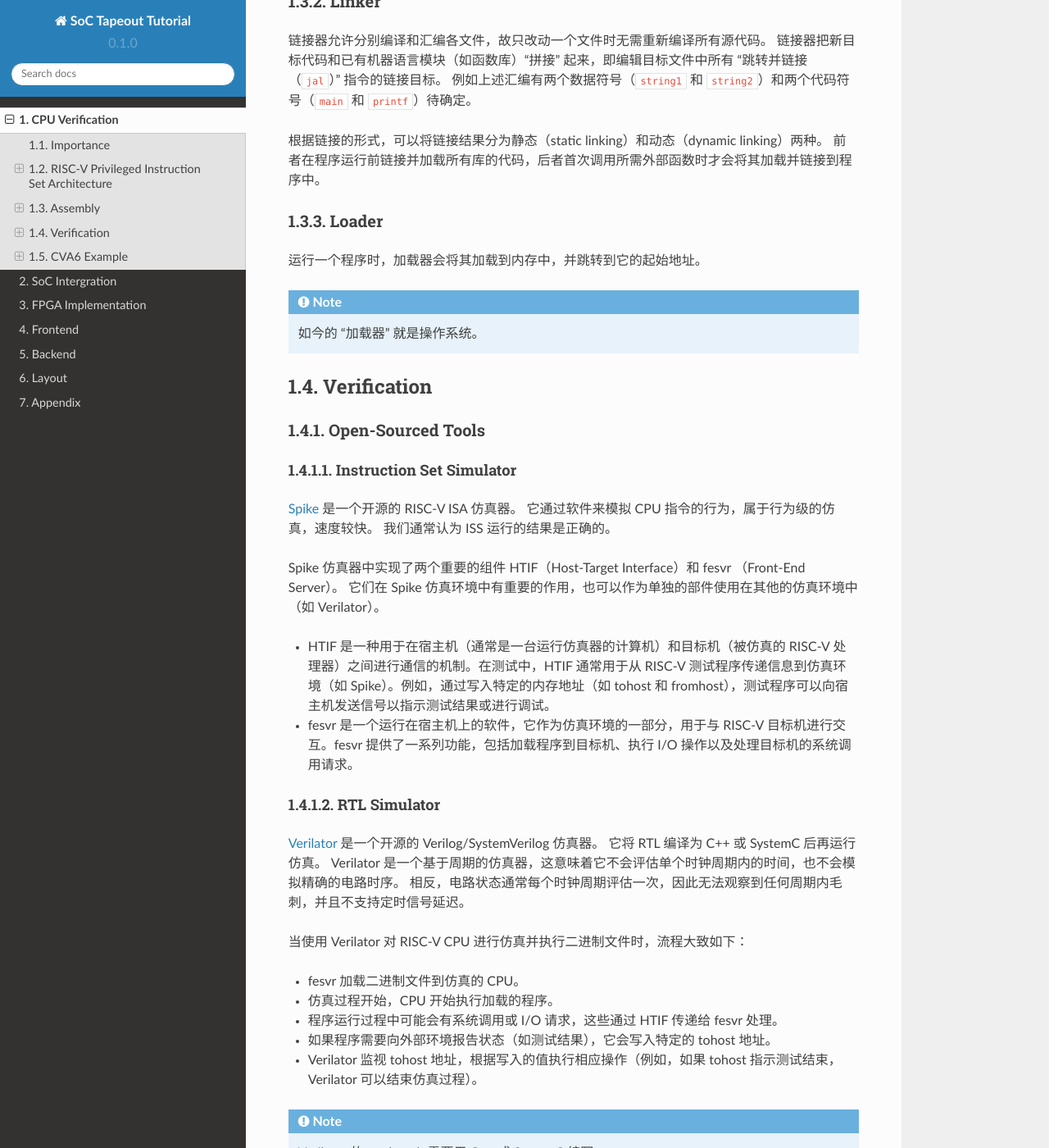
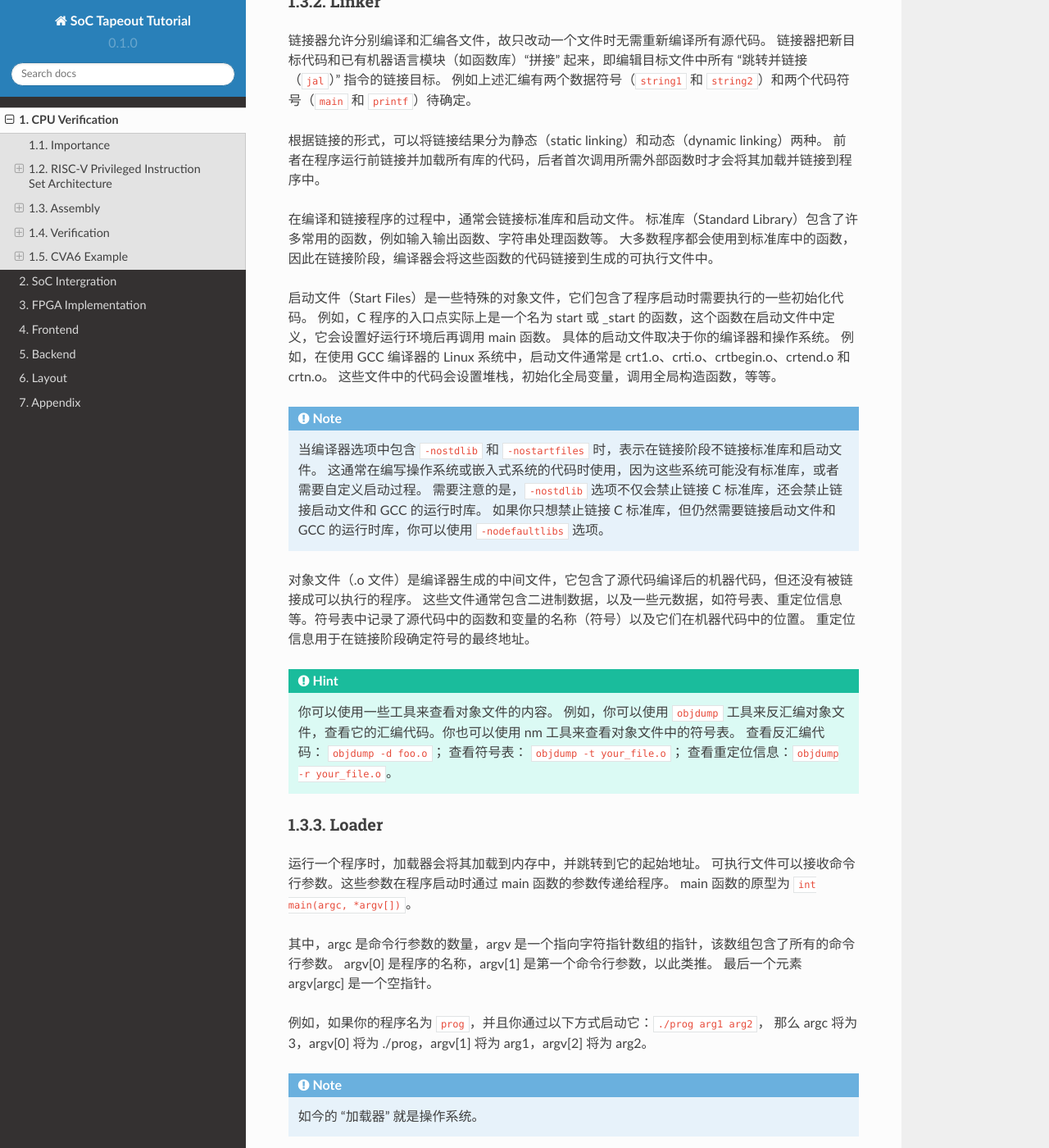
Before and after one commit to Siris-Li/SoC-Tapeout-Tutorial, a Sphinx documentation site: the page built from docs/source/cpu.rst, in a window 1280 px wide and 1400 px high, scrolled down 3723 px. Shown: the whole window at 82% size. Built offline with Sphinx 7.4.7 and the Read the Docs theme 2.0.0, drawn with Linux system fonts in a browser that asks for light colours.

Commit message:
Update cpu.rst

```diff
--- a/docs/source/cpu.rst
+++ b/docs/source/cpu.rst
@@ -144,11 +144,49 @@ Linker
 根据链接的形式，可以将链接结果分为静态（static linking）和动态（dynamic linking）两种。
 前者在程序运行前链接并加载所有库的代码，后者首次调用所需外部函数时才会将其加载并链接到程序中。
 
+在编译和链接程序的过程中，通常会链接标准库和启动文件。
+标准库（Standard Library）包含了许多常用的函数，例如输入输出函数、字符串处理函数等。
+大多数程序都会使用到标准库中的函数，因此在链接阶段，编译器会将这些函数的代码链接到生成的可执行文件中。
+
+启动文件（Start Files）是一些特殊的对象文件，它们包含了程序启动时需要执行的一些初始化代码。
+例如，C 程序的入口点实际上是一个名为 start 或 _start 的函数，这个函数在启动文件中定义，它会设置好运行环境后再调用 main 函数。
+具体的启动文件取决于你的编译器和操作系统。
+例如，在使用 GCC 编译器的 Linux 系统中，启动文件通常是 crt1.o、crti.o、crtbegin.o、crtend.o 和 crtn.o。
+这些文件中的代码会设置堆栈，初始化全局变量，调用全局构造函数，等等。
+
+.. note::
+
+	当编译器选项中包含 ``-nostdlib`` 和 ``-nostartfiles`` 时，表示在链接阶段不链接标准库和启动文件。
+	这通常在编写操作系统或嵌入式系统的代码时使用，因为这些系统可能没有标准库，或者需要自定义启动过程。
+	需要注意的是，``-nostdlib`` 选项不仅会禁止链接 C 标准库，还会禁止链接启动文件和 GCC 的运行时库。
+	如果你只想禁止链接 C 标准库，但仍然需要链接启动文件和 GCC 的运行时库，你可以使用 ``-nodefaultlibs`` 选项。
+
+对象文件（.o 文件）是编译器生成的中间文件，它包含了源代码编译后的机器代码，但还没有被链接成可以执行的程序。
+这些文件通常包含二进制数据，以及一些元数据，如符号表、重定位信息等。符号表中记录了源代码中的函数和变量的名称（符号）以及它们在机器代码中的位置。
+重定位信息用于在链接阶段确定符号的最终地址。
+
+.. hint::
+
+	你可以使用一些工具来查看对象文件的内容。
+	例如，你可以使用 ``objdump`` 工具来反汇编对象文件，查看它的汇编代码。你也可以使用 nm 工具来查看对象文件中的符号表。
+	查看反汇编代码： ``objdump -d foo.o``；
+	查看符号表： ``objdump -t your_file.o``；
+	查看重定位信息：``objdump -r your_file.o``。
+
 
 Loader
 ^^^^^^^^^^^^^^
 
 运行一个程序时，加载器会将其加载到内存中，并跳转到它的起始地址。
+可执行文件可以接收命令行参数。这些参数在程序启动时通过 main 函数的参数传递给程序。
+main 函数的原型为 ``int main(argc, *argv[])``。
+
+其中，argc 是命令行参数的数量，argv 是一个指向字符指针数组的指针，该数组包含了所有的命令行参数。
+argv[0] 是程序的名称，argv[1] 是第一个命令行参数，以此类推。
+最后一个元素 argv[argc] 是一个空指针。
+
+例如，如果你的程序名为 ``prog``，并且你通过以下方式启动它：``./prog arg1 arg2``，
+那么 argc 将为 3，argv[0] 将为 ./prog，argv[1] 将为 arg1，argv[2] 将为 arg2。
 
 .. note::
 
```
